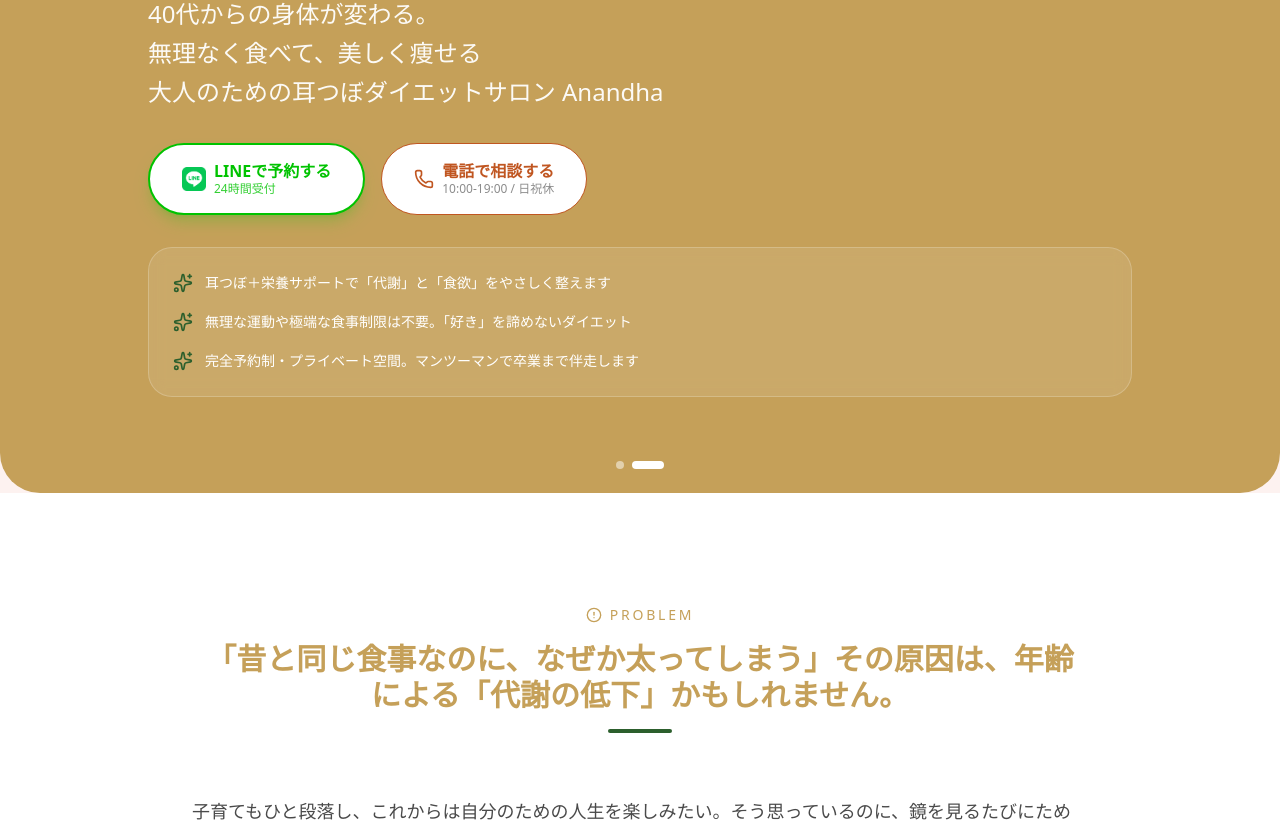
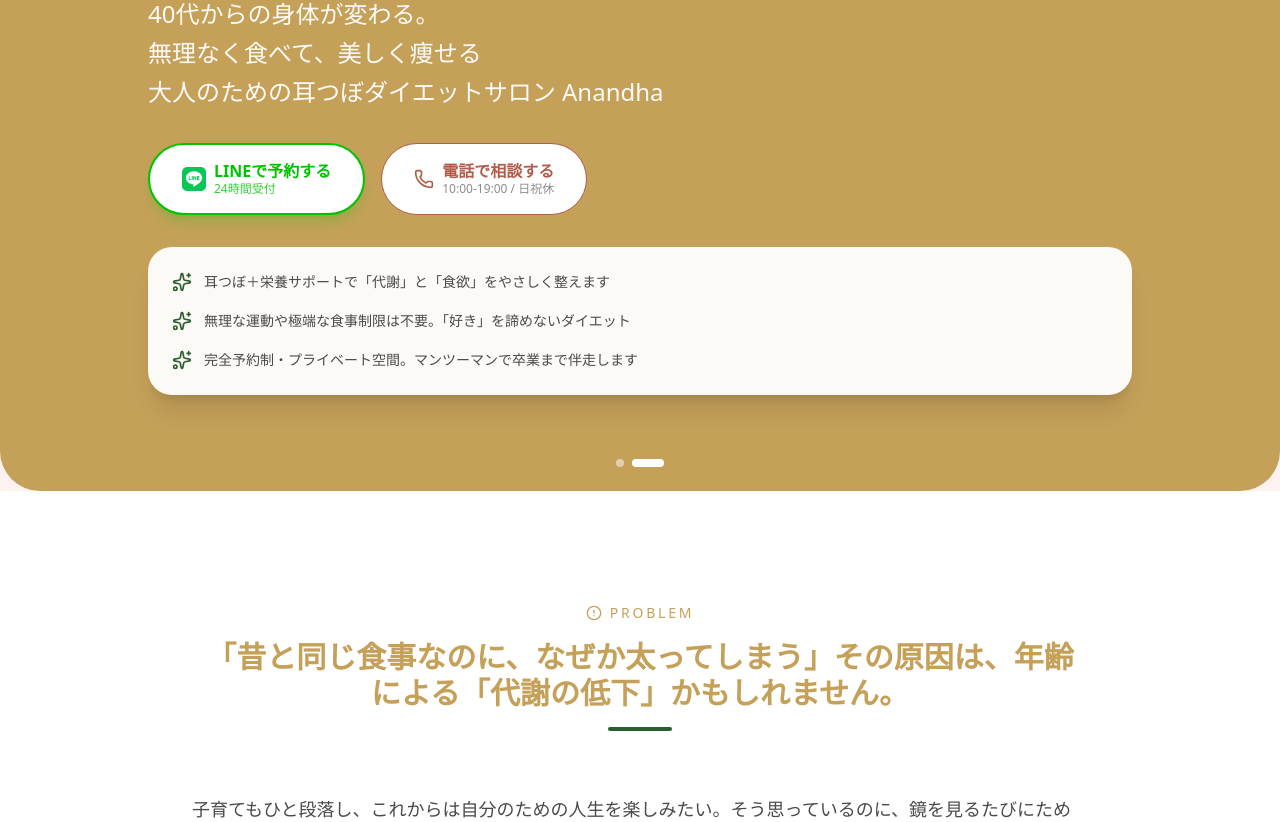
Before and after one commit to botabotak-lang/anandha-official, a Next.js app: page / in a window 1280 px wide. Shown: the part 909-1731 px from the top of the page. Built offline with nearby package versions, Linux system fonts and the light colour scheme.

Commit message:
Update button colors to terracotta and refine design

```diff
--- a/components/sections/CTA.tsx
+++ b/components/sections/CTA.tsx
@@ -34,7 +34,7 @@
             description="10:00-19:00 / 日祝休"
             icon={Phone}
             variant="primary"
-            className="w-full md:w-auto min-w-[280px] !bg-[#C05621] !shadow-[#C05621]/30 hover:!bg-[#C05621]/90"
+            className="w-full md:w-auto min-w-[280px] !bg-[#B05D4B] !shadow-[#B05D4B]/30 hover:!bg-[#B05D4B]/90"
           />
         </div>
       </div>
@@ -59,7 +59,7 @@
           label="電話予約"
           icon={Phone}
           variant="primary"
-          className="flex-1 text-sm py-3 px-2 !bg-[#C05621] !shadow-[#C05621]/30 hover:!bg-[#C05621]/90"
+          className="flex-1 text-sm py-3 px-2 !bg-[#B05D4B] !shadow-[#B05D4B]/30 hover:!bg-[#B05D4B]/90"
         />
         <a
           href="https://www.instagram.com/anandah_diet/?igsh=MWVyaXhuZ2RrM3A1ZQ%3D%3D#"
--- a/components/sections/Features.tsx
+++ b/components/sections/Features.tsx
@@ -12,7 +12,7 @@
     icon: Utensils,
     title: "無理な食事制限なし＆\nプロの栄養サポート",
     description:
-      "「食べない」ダイエットは筋肉を落とし、リバウンドの元です。Anandhaでは極端な食事制限は行いません。プロのアドバイスのもと、必要な栄養をしっかり摂って「燃やす力」を育てていきます。お酒や外食も、コツさえ掴めば楽しんでいただけます。",
+      "極端に食べないダイエットは筋肉を落とし、リバウンドのもと。必要な栄養を摂りながら「燃やす力」を育てます。お酒や外食もOK。おつまみの選び方や外食での食べ方も、一緒に考えていきます。",
   },
   {
     icon: HeartHandshake,
--- a/components/sections/Hero.tsx
+++ b/components/sections/Hero.tsx
@@ -125,21 +125,21 @@
             description="10:00-19:00 / 日祝休"
             icon={Phone}
             variant="surface"
-            className="!text-[#C05621] hover:!bg-white/90"
+            className="!text-[#B05D4B] hover:!bg-white/90"
           />
         </div>
 
-        <div className="grid gap-4 rounded-3xl bg-white/10 p-6 text-sm leading-relaxed backdrop-blur border border-white/20">
+        <div className="grid gap-4 rounded-3xl bg-white/95 p-6 text-sm leading-relaxed shadow-xl text-text font-medium">
           <div className="flex items-center gap-3">
-            <Sparkles className="size-5 text-accent" />
+            <Sparkles className="size-5 text-accent shrink-0" />
             <p>耳つぼ＋栄養サポートで「代謝」と「食欲」をやさしく整えます</p>
           </div>
           <div className="flex items-center gap-3">
-            <Sparkles className="size-5 text-accent" />
+            <Sparkles className="size-5 text-accent shrink-0" />
             <p>無理な運動や極端な食事制限は不要。「好き」を諦めないダイエット</p>
           </div>
           <div className="flex items-center gap-3">
-            <Sparkles className="size-5 text-accent" />
+            <Sparkles className="size-5 text-accent shrink-0" />
             <p>完全予約制・プライベート空間。マンツーマンで卒業まで伴走します</p>
           </div>
         </div>
```
Also changed, not shown: 1 other file (tests, documents, lock files or other folders).
